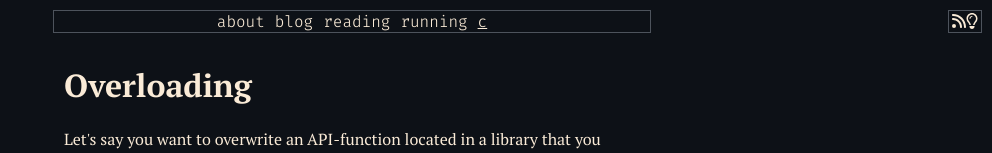
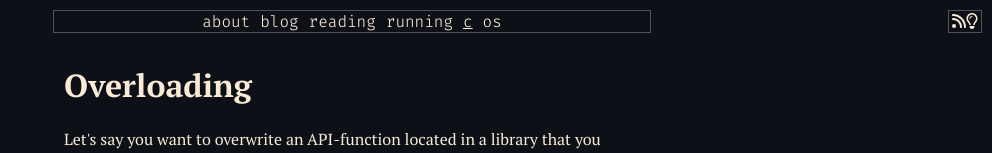
Before and after one commit to Zonotora/zonotora.github.io, a Next.js app: page /c in a window 1280 px wide. Shown: the top 153 px of the page, without its empty margins (288-1280 px from the left). Built offline with nearby package versions, Linux system fonts and the light colour scheme.

Commit message:
Add os link

```diff
--- a/components/header.tsx
+++ b/components/header.tsx
@@ -18,9 +18,10 @@ type HeaderLinkProps = {
 function HeaderLink({ active, link, alternativeLink }: HeaderLinkProps) {
   const style: CSSProperties = {};
   if (active == link) style["textDecoration"] = "underline";
+  const href = alternativeLink != "" ? alternativeLink : link;
 
   return (
-    <Link key={link} style={style} href={`/${link}`}>
+    <Link key={link} style={style} href={`/${href}`}>
       {link}
     </Link>
   );
@@ -41,6 +42,11 @@ const Header = ({ active }: HeaderProps) => {
         <HeaderLink active={active} link="reading" />
         <HeaderLink active={active} link="running" />
         <HeaderLink active={active} link="c" />
+        <HeaderLink
+          active={active}
+          link="os"
+          alternativeLink="guidos/book/index.html"
+        />
       </header>
       <div className="box helper-icons">
         <Link href={`/feed.xml`}>
```
